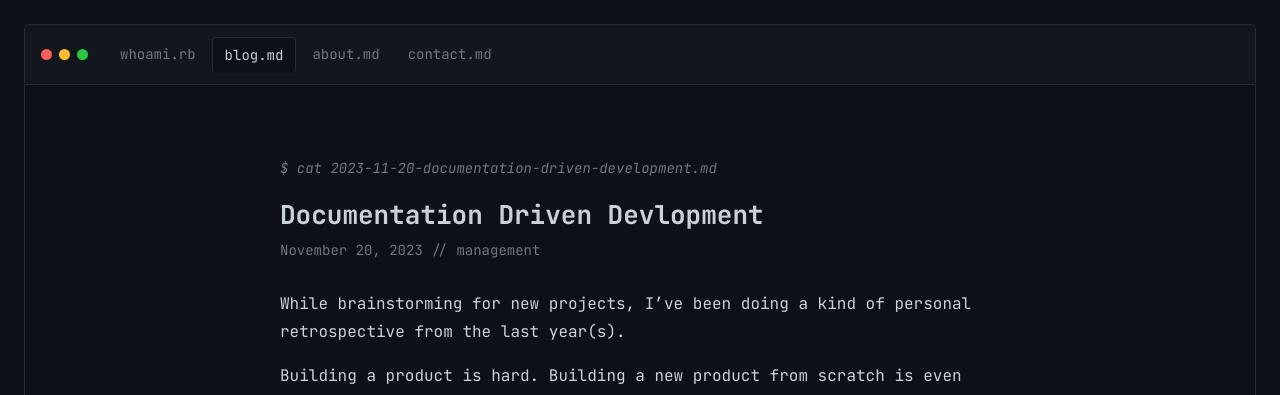
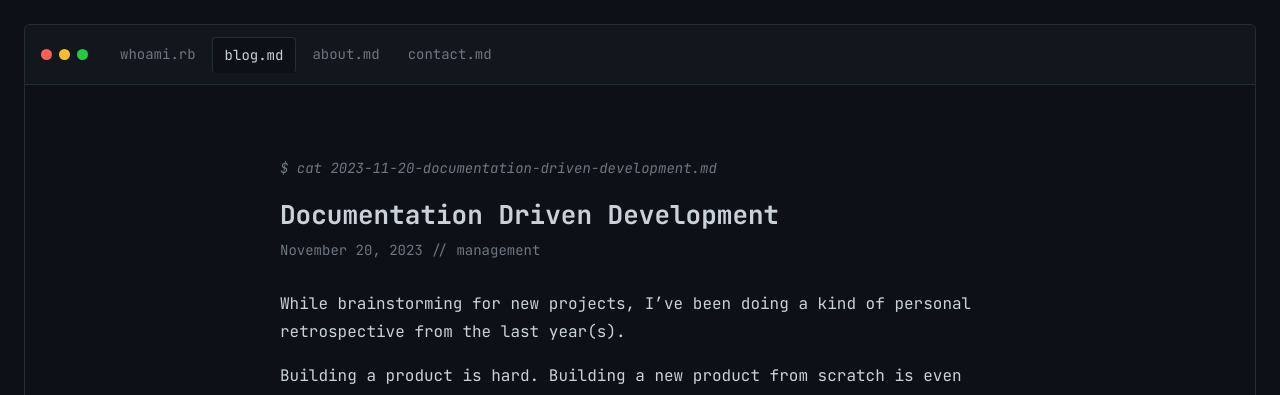
Before and after one commit to anarosas/anarosas.github.io, a Jekyll site: the page built from _posts/2023-11-20-documentation-driven-development.markdown, in a window 1280 px wide. Shown: the top 395 px of the page. Built offline with Jekyll 4.4.1, drawn with Linux system fonts in a browser that asks for light colours.

Commit message:
Fix typo and ls command

```diff
--- a/_config.yml
+++ b/_config.yml
@@ -35,7 +35,7 @@ author:
 
 markdown: kramdown
 
-# Keeps existing post URLs unchanged (e.g. /development/2023/11/14/back-to-my-roots.html)
+# Keeps existing post URLs unchanged (e.g. /Development/2023/11/14/back-to-my-roots.html)
 permalink: /:categories/:year/:month/:day/:title:output_ext
 
 # Build settings
--- a/_layouts/home.html
+++ b/_layouts/home.html
@@ -55,5 +55,5 @@ layout: default
     </li>
     {% endfor %}
   </ul>
-  <a class="see-all" href="{{ '/blog/' | relative_url }}">$ cd blog/ &amp;&amp; ls -la &rarr;</a>
+  <a class="see-all" href="{{ '/blog/' | relative_url }}">$ cd blog/ &amp;&amp; ls -lr &rarr;</a>
 </section>
--- a/_posts/2023-11-20-documentation-driven-development.markdown
+++ b/_posts/2023-11-20-documentation-driven-development.markdown
@@ -1,6 +1,6 @@
 ---
 layout: post
-title: "Documentation Driven Devlopment"
+title: "Documentation Driven Development"
 date: 2023-11-20 17:05:50 -0600
 categories: management
 tags: [management]
--- a/portfolio-site/_layouts/home.html
+++ b/portfolio-site/_layouts/home.html
@@ -46,5 +46,5 @@ layout: default
     </li>
     {% endfor %}
   </ul>
-  <a class="see-all" href="{{ '/blog/' | relative_url }}">$ cd blog/ &amp;&amp; ls -la &rarr;</a>
+  <a class="see-all" href="{{ '/blog/' | relative_url }}">$ cd blog/ &amp;&amp; ls -lr &rarr;</a>
 </section>
```
Also changed, not shown: blog.md (+2 -1 lines), portfolio-site/blog.md (+2 -1 lines).
